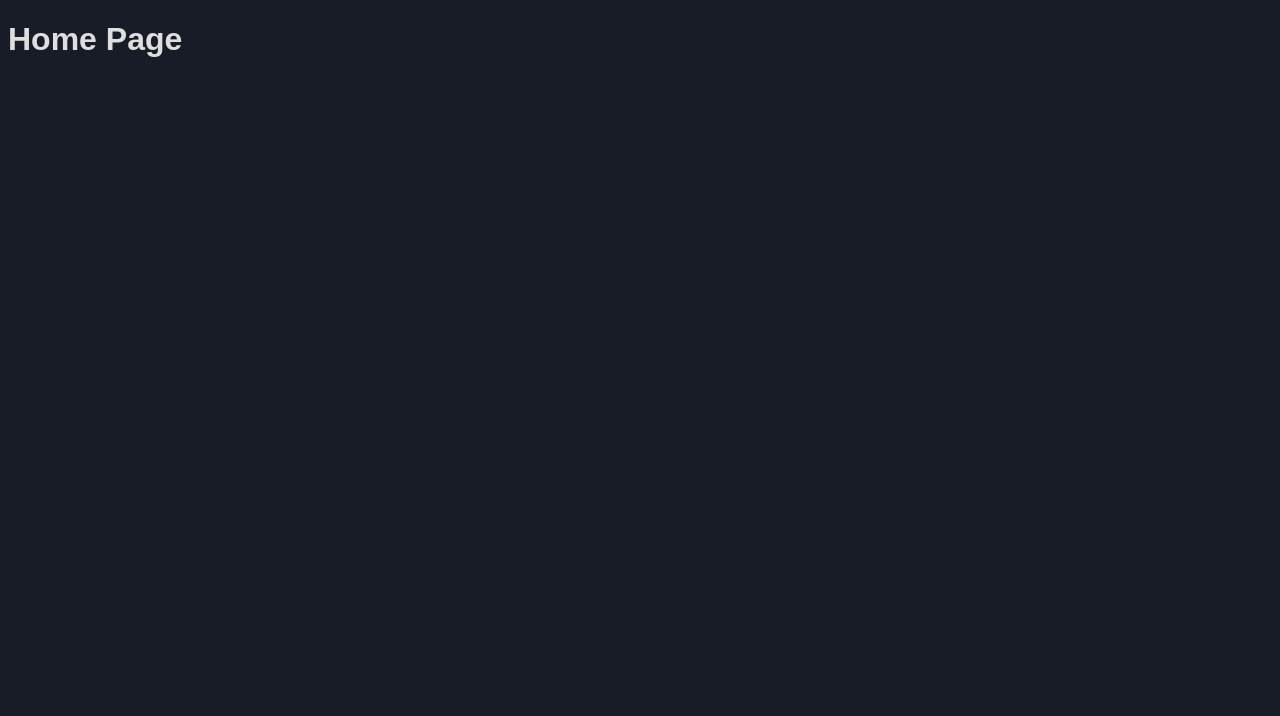
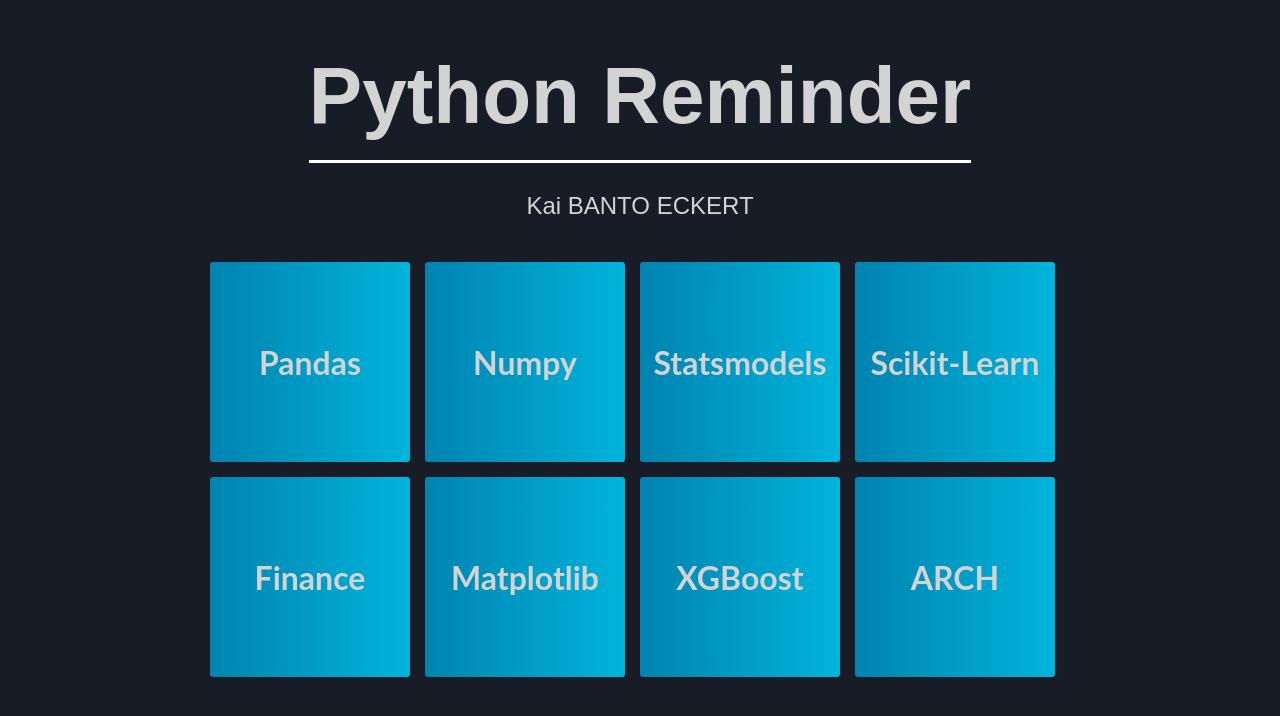
Before and after one commit to kbantoec/cheatsheet-flask-app, a Flask app: page / in a window 1280 px wide. Before the commit the part shown is almost empty. Shown: the top 716 px of the page. Run offline with Flask 2, Linux system fonts and the light colour scheme; some web fonts are replaced.

Commit message:
Added the grid layout

```diff
--- a/csapp/templates/index.html
+++ b/csapp/templates/index.html
@@ -1,9 +1,80 @@
 {% extends 'base.html' %}
 
 {% block head %}
-<title>Home</title>
+<title>Index</title>
+
+<!-- CSS -->
+<link rel="stylesheet" href="{{ url_for('static', filename='css/index.css', _external=True) }}">
+
+<!-- JS SCRIPTS -->
+
 {% endblock %}
 
 {% block body %}
-<h1>Home Page</h1>
+
+<div id="main-container">
+    <header>
+        <nav>
+            <h1 class="main-title">Python Reminder</h1> <p>Kai BANTO ECKERT</p>
+        </nav>
+    </header>
+
+    <section>
+
+        <div class="container">
+
+            <a href="pandas.html">
+                <div>
+                    <p>Pandas</p>
+                </div>
+            </a>
+
+            <a href="numpy.html">
+                <div>
+                    <p>Numpy</p>
+                </div>
+            </a>
+
+            <a href="statsmodels.html">
+                <div>
+                    <p>Statsmodels</p>
+                </div>
+            </a>
+
+            <a href="sklearn.html">
+                <div>
+                    <p>Scikit-Learn</p>
+                </div>
+            </a>
+
+            <a href="finance.html">
+                <div>
+                    <p>Finance</p>
+                </div>
+            </a>
+
+            <a href="matplotlib.html">
+                <div>
+                    <p>Matplotlib</p>
+                </div>
+            </a>
+
+            <a href="xgboost.html">
+                <div>
+                    <p>XGBoost</p>
+                </div>
+            </a>
+
+            <a href="arch.html">
+                <div>
+                    <p>ARCH</p>
+                </div>
+            </a>
+
+        </div>
+
+    </section>
+
+    <footer></footer>
+</div>
 {% endblock %}
```
